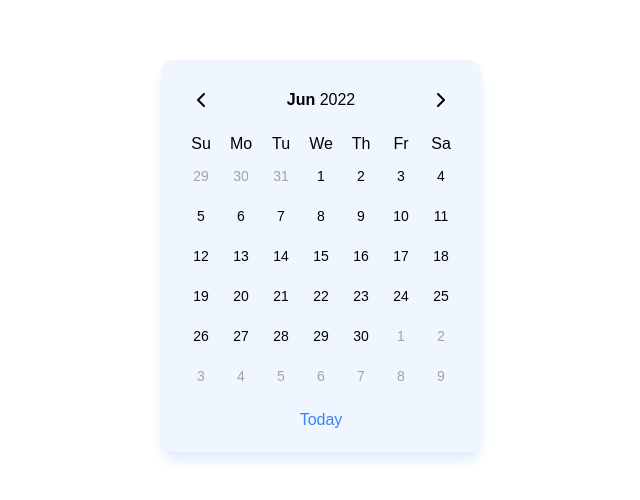
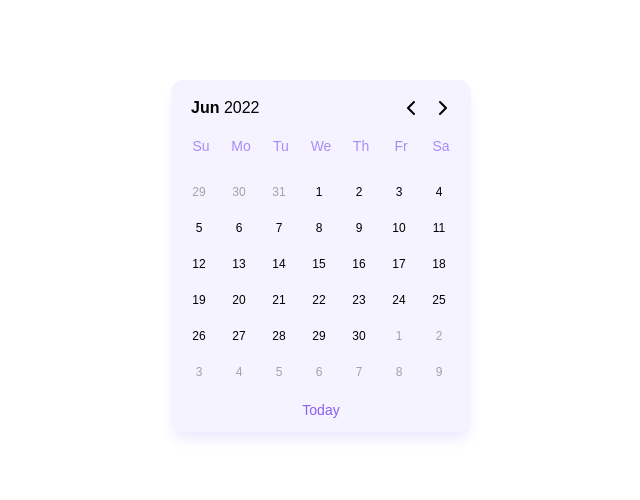
Before and after one commit to omidkazemi1/React-Date-Picker-Calendar, a React (Create React App) app: page / in a window 1280 px wide. Shown: the part 144-644 px from the top of the page, without its empty margins (319-959 px from the left). Built offline with nearby package versions, Linux system fonts and the light colour scheme; a web font is replaced by a local one.

Commit message:
optimize month days rendering

```diff
--- a/src/components/DatePicker.jsx
+++ b/src/components/DatePicker.jsx
@@ -1,14 +1,15 @@
-import React, { useCallback, useEffect, useState } from "react";
+import React, { useCallback, useEffect, useMemo, useState } from "react";
 import Header from "./Header";
 import MonthDay from "./MonthDay";
 import WeekDays from "./WeekDays";
 
 const DatePicker = () => {
     const [currentDate, setCurrentDate] = useState(new Date());
-    const [monthDays, setMonthDays] = useState([]);
     const [pickedDate, setPickedDate] = useState(null);
 
     const getMonthDays = useCallback(() => {
+        console.log("getMonthDays fire!");
+
         const date = new Date(currentDate);
         date.setHours(0, 0, 0, 0);
         date.setDate(1);
@@ -39,6 +40,8 @@ const DatePicker = () => {
 
         return days;
     }, [currentDate]);
+
+    const monthDays = useMemo(() => getMonthDays(), [getMonthDays]);
 
     const nextMonthHanlder = () => {
         setCurrentDate(
@@ -71,18 +74,18 @@ const DatePicker = () => {
         setCurrentDate(todayDate);
     };
 
-    useEffect(() => {
-        setMonthDays(() => getMonthDays());
-    }, [getMonthDays]);
+    // useEffect(() => {
+    //     setMonthDays(() => getMonthDays());
+    // }, [getMonthDays]);
 
     return (
-        <div className="p-5 rounded-xl shadow-lg shadow-blue-100 bg-blue-50">
+        <div className="p-3 rounded-xl shadow-lg shadow-violet-100 bg-violet-50">
             <Header
                 currentDate={currentDate}
                 onNextMonth={nextMonthHanlder}
                 onPrevMonth={prevMonthHanlder}
             />
-            <div className="grid grid-cols-7 my-3">
+            <div className="grid grid-cols-7 gap-1 my-3">
                 <WeekDays />
                 {monthDays.map(day => (
                     <MonthDay
@@ -95,7 +98,9 @@ const DatePicker = () => {
                 ))}
             </div>
             <div className="flex justify-center items-center">
-                <button className="text-blue-500" onClick={todayHandler}>
+                <button
+                    className="text-violet-500 font-medium text-sm"
+                    onClick={todayHandler}>
                     Today
                 </button>
             </div>
--- a/src/components/Header.jsx
+++ b/src/components/Header.jsx
@@ -20,11 +20,7 @@ const months = [
 const Header = ({ currentDate, onNextMonth, onPrevMonth }) => {
     return (
         <div className="flex justify-between items-center">
-            <button className="grid place-items-center p-2 hover:bg-blue-200 transition-all duration-300 rounded-full">
-                <LeftArrow onClick={onPrevMonth} />
-            </button>
-
-            <div>
+            <div className="px-2">
                 <span className="font-semibold">
                     {months[currentDate.getMonth()]}
                 </span>
@@ -32,11 +28,17 @@ const Header = ({ currentDate, onNextMonth, onPrevMonth }) => {
                 <span className="font-light">{currentDate.getFullYear()}</span>
             </div>
 
-            <button
-                className="grid place-items-center p-2 hover:bg-blue-200 transition-all duration-300 rounded-full"
-                onClick={onNextMonth}>
-                <RightArrow />
-            </button>
+            <div className="flex">
+                <button className="grid place-items-center w-8 h-8 hover:bg-violet-200 transition-all duration-300 rounded-full">
+                    <LeftArrow onClick={onPrevMonth} />
+                </button>
+
+                <button
+                    className="grid place-items-center w-8 h-8 hover:bg-violet-200 transition-all duration-300 rounded-full"
+                    onClick={onNextMonth}>
+                    <RightArrow />
+                </button>
+            </div>
         </div>
     );
 };
--- a/src/components/MonthDay.jsx
+++ b/src/components/MonthDay.jsx
@@ -6,7 +6,7 @@ const Days = ({ day, currentDate, pickedDate, onPickDate }) => {
         day.getTime() === pickedDate?.getTime()
     ) {
         return (
-            <div className="m-0.5 grid place-items-center text-center text-sm bg-blue-200 w-9 h-9 text-blue-500 rounded-full shadow-blue-300 shadow-lg font-light">
+            <div className="grid place-items-center text-center text-xs bg-violet-200 w-8 h-8 text-violet-500 rounded-full shadow-violet-300 shadow-lg font-light">
                 {day.getDate()}
             </div>
         );
@@ -15,20 +15,20 @@ const Days = ({ day, currentDate, pickedDate, onPickDate }) => {
         day.getTime() !== pickedDate?.getTime()
     ) {
         return (
-            <div className="m-0.5 grid place-items-center text-center text-sm w-9 h-9 text-neutral-400 font-light">
+            <div className="grid place-items-center text-center text-xs w-8 h-8 text-neutral-400 font-light">
                 {day.getDate()}
             </div>
         );
     } else if (day.getTime() === pickedDate?.getTime()) {
         return (
-            <button className="m-0.5 text-center text-sm bg-blue-500 text-blue-100 rounded-full w-9 h-9 shadow-blue-300 shadow-lg transition-all duration-100">
+            <button className="text-center text-xs font-semibold bg-violet-500 text-violet-100 rounded-full w-8 h-8 shadow-violet-300 shadow-lg transition-all duration-100">
                 {day.getDate()}
             </button>
         );
     } else {
         return (
             <button
-                className="m-0.5 text-center text-sm w-9 h-9 hover:bg-blue-200 transition-all duration-100 rounded-full"
+                className="text-center text-xs w-8 h-8 hover:bg-violet-200 transition-all duration-100 rounded-full"
                 onClick={() => onPickDate(day)}>
                 {day.getDate()}
             </button>
--- a/src/components/WeekDays.jsx
+++ b/src/components/WeekDays.jsx
@@ -4,7 +4,9 @@ const Days = ["Su", "Mo", "Tu", "We", "Th", "Fr", "Sa"];
 
 const WeekDays = () => {
     return Days.map(day => (
-        <div key={day} className="text-center font-medium">
+        <div
+            key={day}
+            className="text-center font-medium text-violet-400 text-sm w-9 h-9">
             {day}
         </div>
     ));
```
Also changed, not shown: 1 other file (tests, documents, lock files or other folders).
